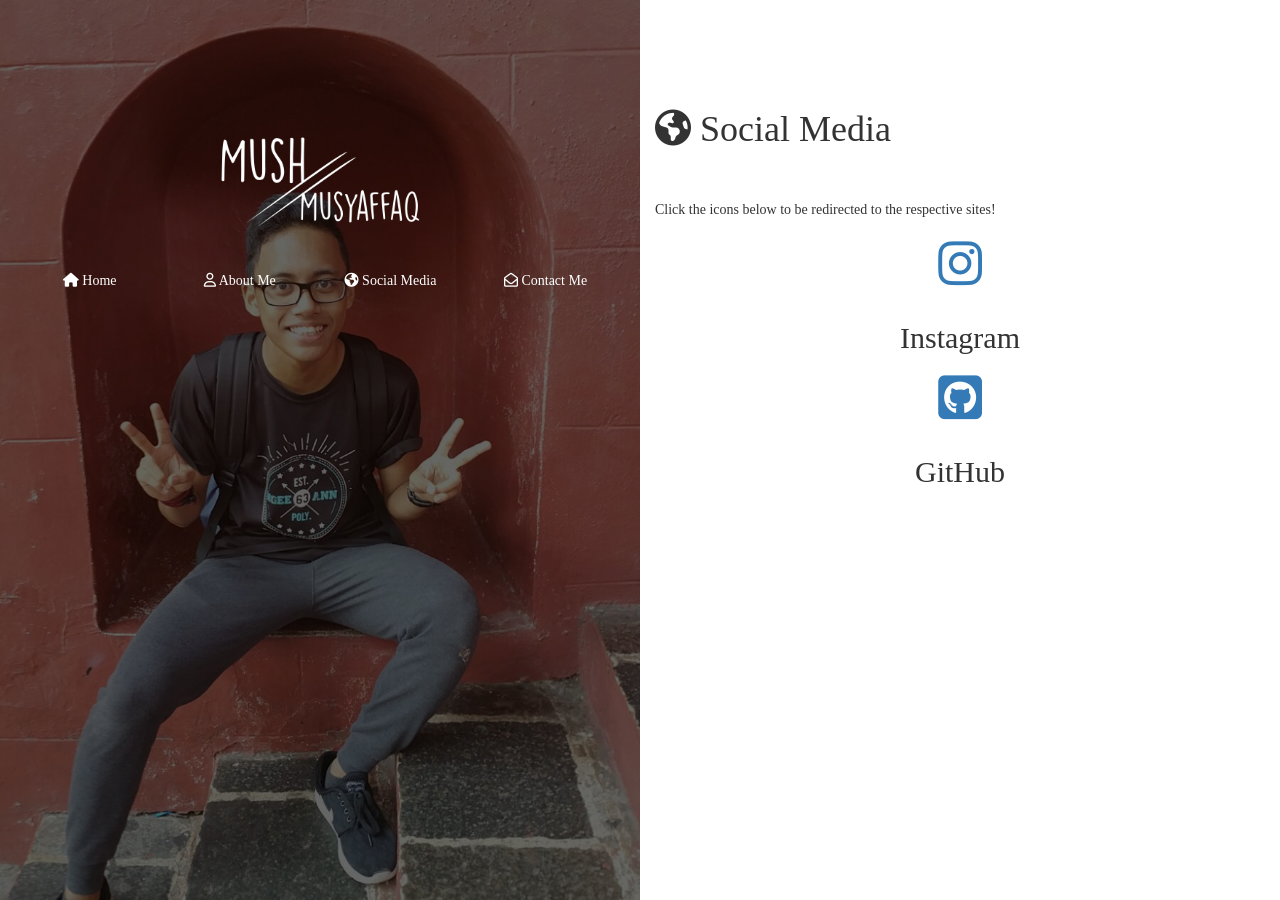
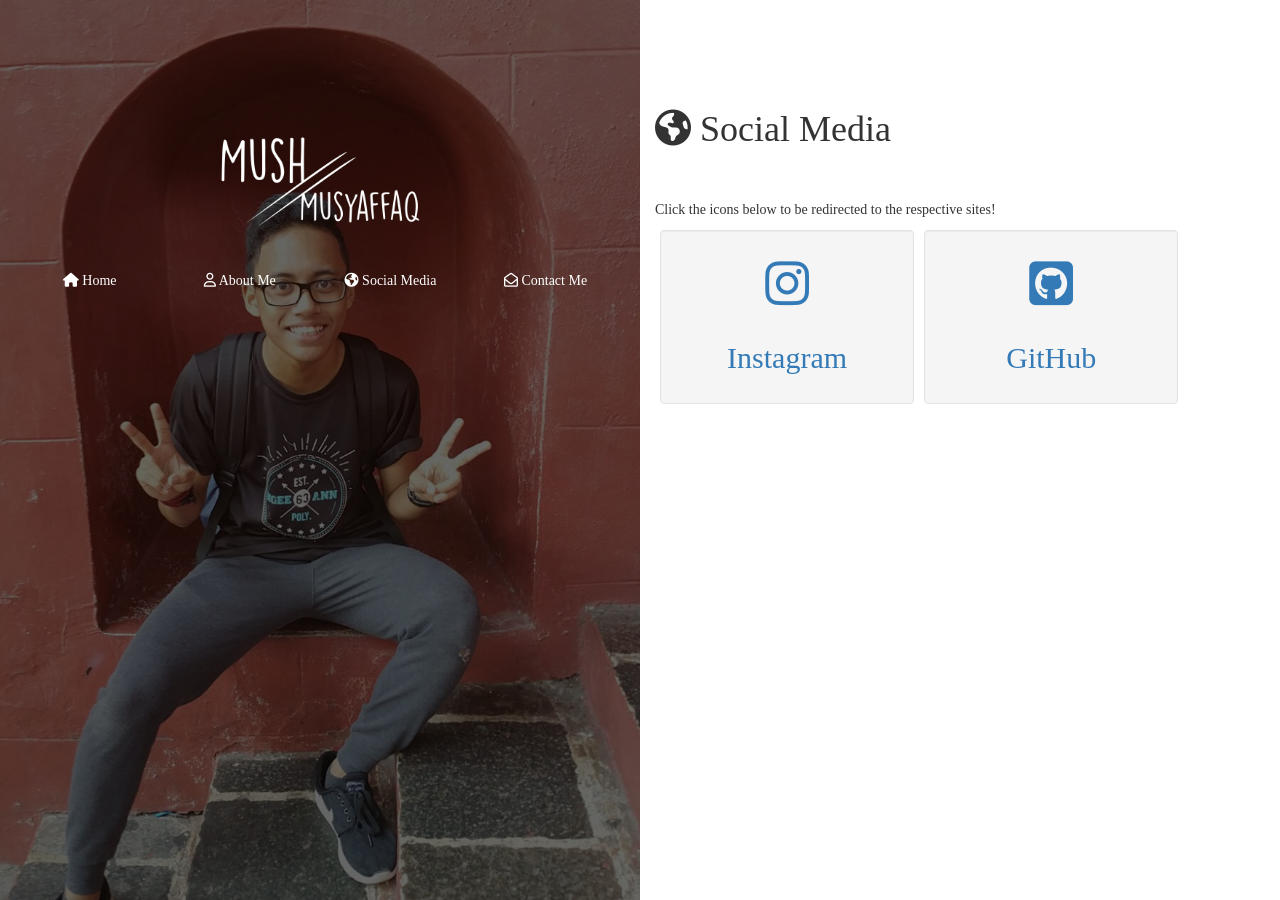
Before and after one commit to Musyaffaq/Musyaffaq.github.io, a Jekyll site: the page built from social-media/index.html, in a window 1280 px wide. Built offline with Jekyll 4.4.1, drawn with Linux system fonts in a browser that asks for light colours; nearby versions of some CDN libraries; some web fonts are replaced.

Commit message:
Update Social Media page

```diff
--- a/assets/main.css
+++ b/assets/main.css
@@ -48,3 +48,7 @@ li {
 .social-icon {
     font-size: 50px;
 }
+
+.well {
+    margin: 0 5px 0 5px;
+}
--- a/social-media/index.html
+++ b/social-media/index.html
@@ -7,8 +7,16 @@ title: Social Media
 <br/>
 <p>Click the icons below to be redirected to the respective sites!</p>
 <div class="social-media">
-    <a href="https://www.instagram.com/musyaffaq/" target="_blank"><div class="social-icon"><i class="fa fa-instagram" aria-hidden="true"></i></div></a>
-    <h2>Instagram</h2>
-    <a href="https://github.com/musyaffaq" target="_blank"><div class="social-icon"><i class="fa fa-github-square" aria-hidden="true"></i></div></a>
-    <h2>GitHub</h2>
+    <a href="https://www.instagram.com/musyaffaq/" target="_blank">
+        <div class="well col-md-5">
+            <div class="social-icon"><i class="fa fa-instagram" aria-hidden="true"></i></div>
+            <h2>Instagram</h2>
+        </div>
+    </a>
+    <a href="https://github.com/musyaffaq" target="_blank">
+        <div class="well col-md-5">
+            <div class="social-icon"><i class="fa fa-github-square" aria-hidden="true"></i></div>
+            <h2>GitHub</h2>
+        </div>
+    </a>
 </div>
```
